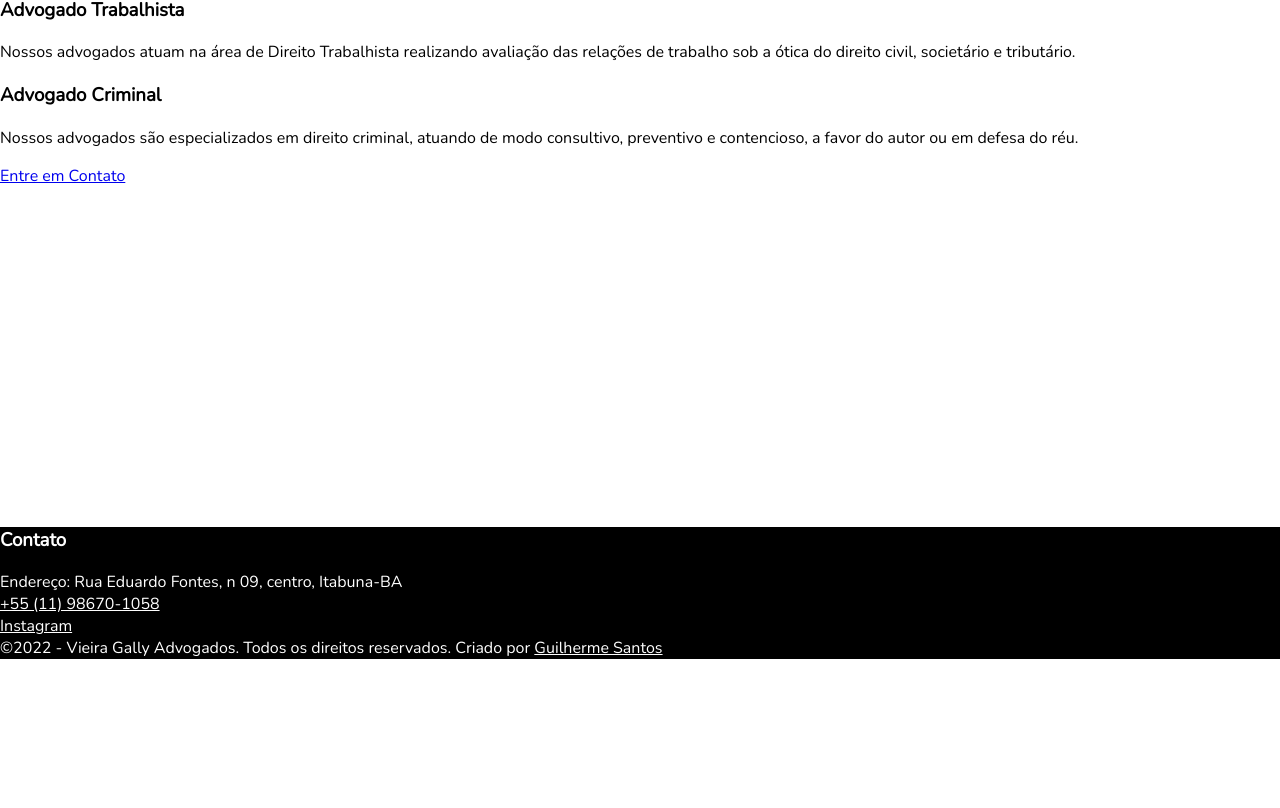
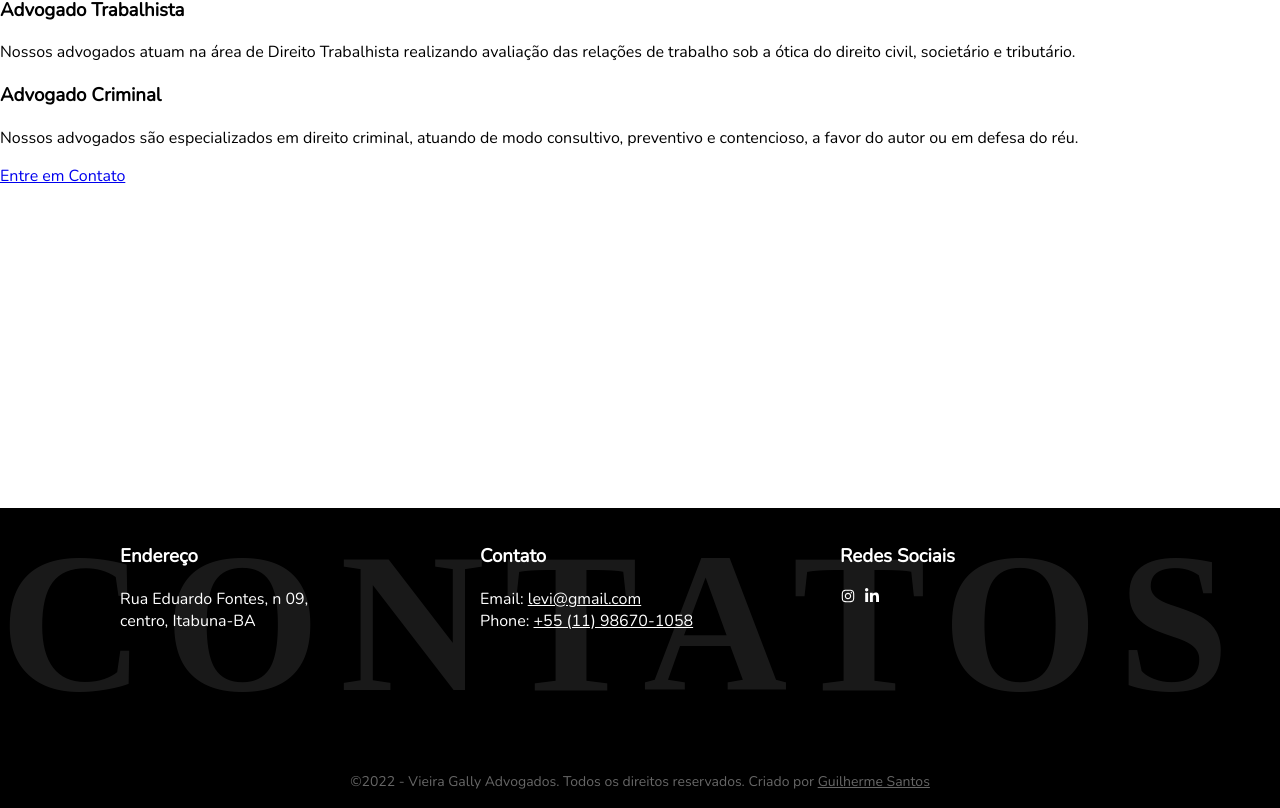
Before and after one commit to Guilherme-Ferreira2107/nextjs-vieira-gally, a Next.js app: page / in a window 1280 px wide. Shown: the part 1112-1920 px from the top of the page. Before the commit the page ends 1771 px from the top, so only its background shows below. Built offline with nearby package versions, Linux system fonts and the light colour scheme.

Commit message:
Done footer

```diff
--- a/components/Footer/index.js
+++ b/components/Footer/index.js
@@ -1,3 +1,6 @@
+import { FaLinkedinIn } from "react-icons/fa";
+import { AiOutlineInstagram } from "react-icons/ai";
+
 import styles from "./sFooter.module.scss";
 
 export default function Footer() {
@@ -5,21 +8,38 @@ export default function Footer() {
 
   return (
     <footer id="contato" className={styles.container}>
+      <div className={styles.bgContacts}>CONTATOS</div>
+      <div className={styles.columnFlex}>
+        <div className={styles.columnItem}>
+          <h3>Endereço</h3>
+          <div>
+            Rua Eduardo Fontes, n 09, <br />
+            centro, Itabuna-BA
+          </div>
+        </div>
+        <div className={styles.columnItem}>
           <h3>Contato</h3>
           <div>
-        <div>Endereço: Rua Eduardo Fontes, n 09, centro, Itabuna-BA</div>
+            Email: <a href="mailto:levi@gmail.com">levi@gmail.com</a>
+          </div>
           <div>
+            Phone:{" "}
             <a href="https://api.whatsapp.com/send?phone=5511986701058">
               +55 (11) 98670-1058
             </a>
           </div>
         </div>
-      <div>
+        <div className={styles.columnItem}>
+          <h3>Redes Sociais</h3>
           <a href="https://www.instagram.com/vieira_gally/?igshid=YmMyMTA2M2Y%3D">
-          Instagram
+            <AiOutlineInstagram style={{ marginRight: "8px" }} />
+          </a>
+          <a href="https://www.instagram.com/vieira_gally/?igshid=YmMyMTA2M2Y%3D">
+            <FaLinkedinIn />
           </a>
         </div>
-      <div>
+      </div>
+      <div className={styles.rowExtra}>
         ©{currentDate.getFullYear()} - Vieira Gally Advogados. Todos os direitos
         reservados. Criado por{" "}
         <a href="http://guilhermesantos.surge.sh/">Guilherme Santos</a>
--- a/components/Footer/sFooter.module.scss
+++ b/components/Footer/sFooter.module.scss
@@ -1,8 +1,59 @@
 .container {
+  position: relative;
+  min-height: 300px;
   background-color: black;
   color: white;
+  display: flex;
+  flex-direction: column;
+  justify-content: center;
+  align-items: center;
+  overflow: hidden;
+  z-index: 1;
 
   a {
     color: white;
+    transition: 0.25s linear;
+  }
+
+  a:hover {
+    color: #f5ee32;
+    opacity: 0.8;
   }
 }
+
+.bgContacts {
+  position: absolute;
+  z-index: -1;
+  top: 0;
+  left: 0;
+  font-size: 200px;
+  font-family: "Source Code Pro";
+  font-weight: 700;
+  letter-spacing: 20px;
+  color: rgba(255, 255, 255, 0.2);
+  opacity: 0.5;
+}
+
+
+.columnFlex {
+  width: 100%;
+  display: flex;
+  flex-wrap: wrap;
+  justify-content: center;
+
+}
+
+.columnItem {
+  width: calc(100% / 4);
+  margin: 0 20px;
+
+  @media (max-width: 600px) {
+    min-width: 400px;
+  }
+}
+
+.rowExtra {
+  font-size: 14px;
+  opacity: 0.4;
+  margin-top: 140px;
+}
--- a/components/Header/sHeader.module.scss
+++ b/components/Header/sHeader.module.scss
@@ -17,6 +17,7 @@
   }
 
   a:hover {
+    color: #f5ee32;
     opacity: 0.7;
     transition: 0.3s ease;
   }
```
Lines whose indentation alone changed are shown as unchanged.
